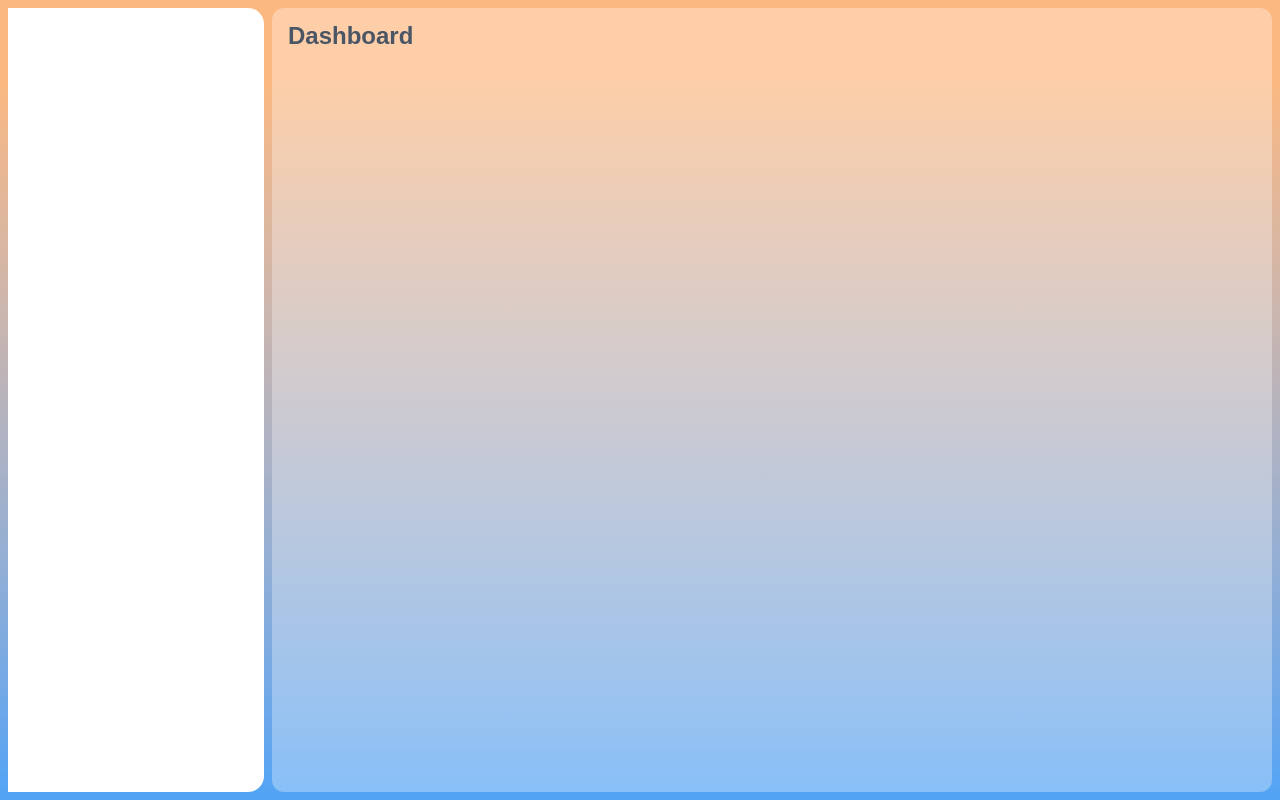
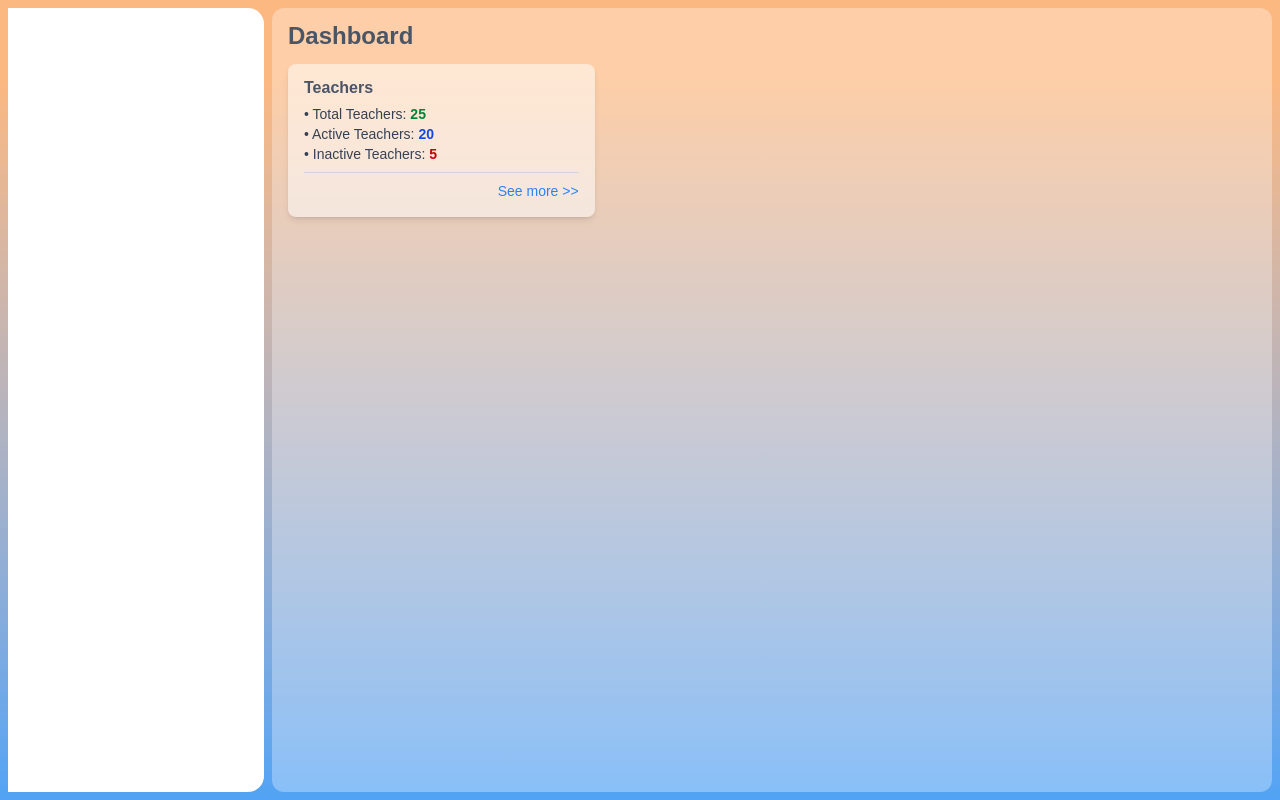
Before and after one commit to BookDang/ems, a Next.js app: page /dashboard in a window 1280 px wide. Built offline with nearby package versions, Linux system fonts and the light colour scheme.

Commit message:
#2 - feat: Implement Teacher component and integrate into Dashboard; refactor SideNav layout

```diff
--- a/app/(ui)/dashboard/(main)/layout.tsx
+++ b/app/(ui)/dashboard/(main)/layout.tsx
@@ -3,9 +3,7 @@ import { SideNav } from "@/app/(ui)/dashboard/_components";
 const DashboardLayout = ({ children }: { children: React.ReactNode }) => {
   return (
     <div className="dashboard-layout md:overflow-hidden login-container flex gap-2 justify-center p-3 sm:p-0 h-full w-full">
-      <div className="w-full md:w-64 h-full ">
-        <SideNav />
-      </div>
+      <SideNav />
       <div className="grow md:overflow-y-auto h-full rounded-xl bg-white/30 p-4">
         {children}
       </div>
--- a/app/(ui)/dashboard/(main)/page.tsx
+++ b/app/(ui)/dashboard/(main)/page.tsx
@@ -1,9 +1,14 @@
+import { Teacher } from "@/app/(ui)/dashboard/_components";
+
 const DashboardPage = () => {
   return (
     <div className="w-full h-full">
       <h2 className="text-2xl mb-4 leading-none text-gray-600 font-semibold">
         Dashboard
       </h2>
+      <div className="dashboard-wrap grid grid-cols-1 md:grid-cols-2 lg:grid-cols-3 gap-6">
+        <Teacher />
+      </div>
     </div>
   );
 };
--- a/app/(ui)/dashboard/_components/index.ts
+++ b/app/(ui)/dashboard/_components/index.ts
@@ -1,2 +1,4 @@
 import SideNav from "@/app/(ui)/dashboard/_components/sidenav/page";
-export { SideNav };
+import Teacher from "@/app/(ui)/dashboard/_components/teacher/page";
+
+export { SideNav, Teacher };
--- a/app/(ui)/dashboard/_components/sidenav/page.tsx
+++ b/app/(ui)/dashboard/_components/sidenav/page.tsx
@@ -1,4 +1,6 @@
 const SideNav = () => {
-  return <div className="side-nav h-full rounded-r-2xl bg-white "></div>;
+  return (
+    <div className="side-nav h-full rounded-r-2xl bg-white max-w-64 w-full fixed top-0 left-0 hidden sm:block sm:static "></div>
+  );
 };
 export default SideNav;
--- /dev/null
+++ b/app/(ui)/dashboard/_components/teacher/page.tsx
@@ -0,0 +1,52 @@
+import Link from "next/link";
+
+const Teacher = () => {
+  return (
+    <div className="teacher-container h-full w-full bg-white/50 p-4 rounded-lg shadow-md backdrop-sepia-0">
+      <h6 className="mb-2 leading-none text-gray-600 font-semibold">
+        Teachers
+      </h6>
+      <div className="teacher-content">
+        <div className="amount-of-teachers border-b border-gray-300 mb-2 pb-2">
+          <TeachersStat
+            spanColor="text-green-700"
+            amount={25}
+            title="Total Teachers"
+          />
+          <TeachersStat
+            spanColor="text-blue-700"
+            amount={20}
+            title="Active Teachers"
+          />
+          <TeachersStat
+            spanColor="text-red-700"
+            amount={5}
+            title="Inactive Teachers"
+          />
+        </div>
+      </div>
+      <Link
+        href="#"
+        className="text-blue-500 hover:underline text-sm float-right"
+      >
+        See more {">>"}
+      </Link>
+    </div>
+  );
+};
+
+export default Teacher;
+
+type TeachersStatProps = {
+  spanColor: string;
+  amount: number;
+  title: string;
+};
+const TeachersStat = (props: TeachersStatProps) => {
+  return (
+    <p className="text-sm text-gray-700 font-medium">
+      • {props.title}:{" "}
+      <span className={`${props.spanColor} font-semibold`}>{props.amount}</span>
+    </p>
+  );
+};
```
